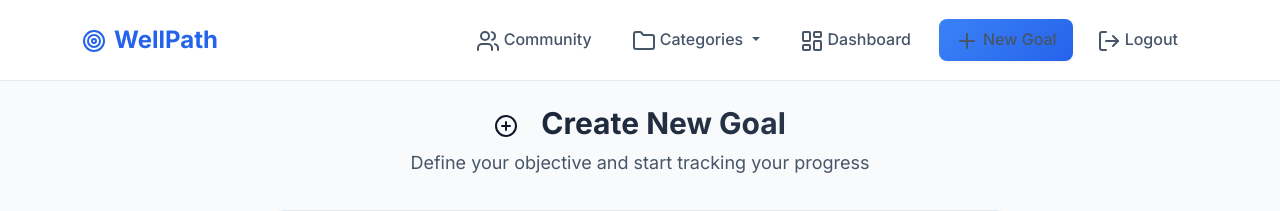
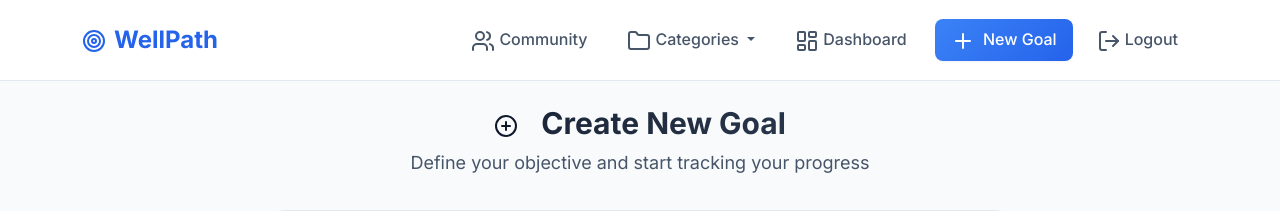
Before and after one commit to younglafire/Well-Path, a Django app: page /create/ in a window 1280 px wide. Shown: the top 211 px of the page. Run offline with Django 5.2, Linux system fonts and the light colour scheme; a user stored in the database is signed in; data comes from the database, SQL or seed files in the repository.

Commit message:
Modify the New Goal Button for better color design

```diff
--- a/WellPath/goals/static/goals/css/modern-styles.css
+++ b/WellPath/goals/static/goals/css/modern-styles.css
@@ -154,6 +154,9 @@ p {
   color: var(--primary-600) !important;
   background-color: var(--primary-100);
 }
+.nav-link .btn-primary-modern {
+  color: white !important; /* Ensure the icon color is white */
+}
 
 /* ===== BUTTONS ===== */
 
@@ -171,18 +174,24 @@ p {
 }
 
 .btn-primary-modern {
-  background: linear-gradient(135deg, var(--primary-500), var(--primary-600));
-  color: white;
-  box-shadow: var(--shadow-sm);
+    background: linear-gradient(135deg, var(--primary-500), var(--primary-600));
+    color: white !important; /* Ensure all text inside is white */
+    box-shadow: var(--shadow-sm);
+    text-decoration: none;
 }
 
 .btn-primary-modern:hover {
-  background: linear-gradient(135deg, var(--primary-600), var(--primary-700));
-  box-shadow: var(--shadow-md);
-  transform: translateY(-1px);
-  color: white;
+    background: linear-gradient(135deg, var(--primary-600), var(--primary-700));
+    box-shadow: var(--shadow-md);
+    transform: translateY(-1px);
+    color: white; /* Reinforce white text on hover */
 }
 
+.btn-primary-modern i,
+.btn-primary-modern span,
+.btn-primary-modern a { /* Target the anchor text directly if needed */
+    color: white !important; /* Ensure icons, spans, and text are white */
+}
 .btn-secondary-modern {
   background-color: var(--neutral-100);
   color: var(--neutral-700);
--- a/WellPath/goals/templates/goals/base.html
+++ b/WellPath/goals/templates/goals/base.html
@@ -56,11 +56,12 @@
                         <i data-lucide="layout-dashboard" class="me-1"></i>Dashboard
                     </a>
                 </li>
-                <li class="nav-item">
-                    <a class="nav-link btn-primary-modern ms-2" href="{% url 'create_goal' %}">
-                        <i data-lucide="plus" class="me-1"></i>New Goal
-                    </a>
-                </li>
+                    <li class="nav-item">
+                        <a class="nav-link btn-primary-modern ms-2" href="{% url 'create_goal' %}">
+                            <i data-lucide="plus" class="me-1" style="color: white;"></i>
+                            <span style="color: white;">New Goal</span> <!-- Wrap text in a span for better control -->
+                        </a>
+                    </li>
                 <li class="nav-item">
                     <a class="nav-link" href="{% url 'logout' %}">
                         <i data-lucide="log-out" class="me-1"></i>Logout
```
Also changed, not shown: WellPath/focused.png (added), WellPath/goals/static/goals/images/logo.png (added), WellPath/goals/static/goals/images/logo.svg (added).
